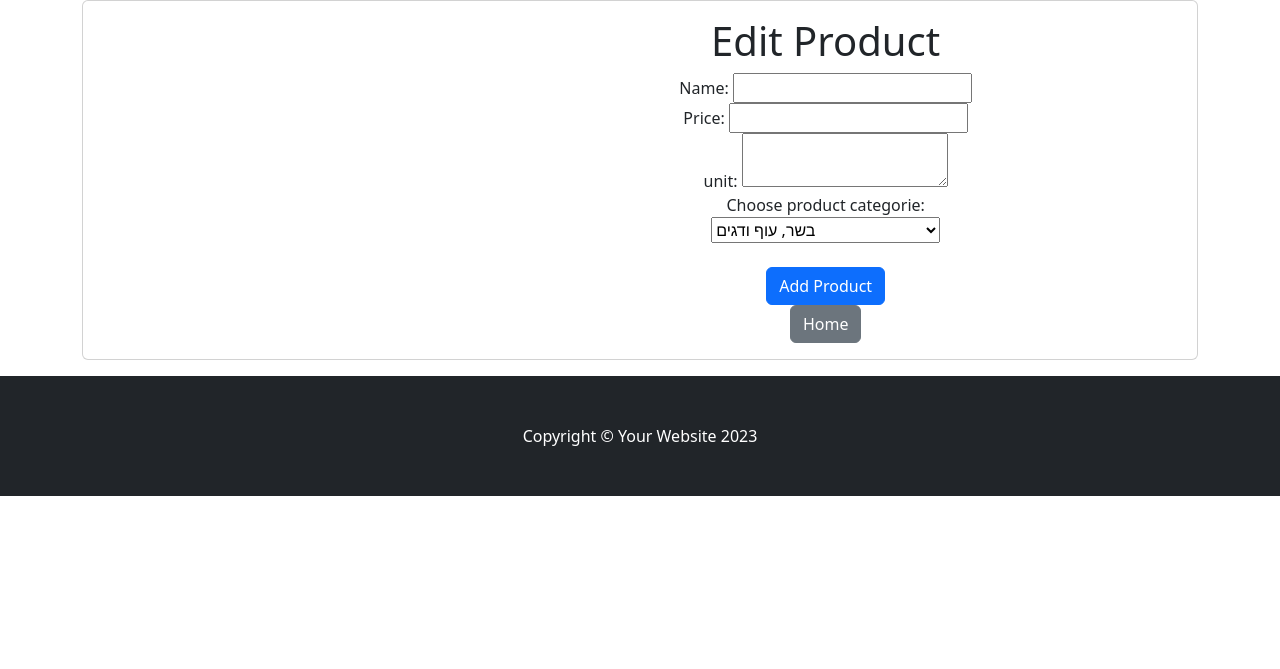
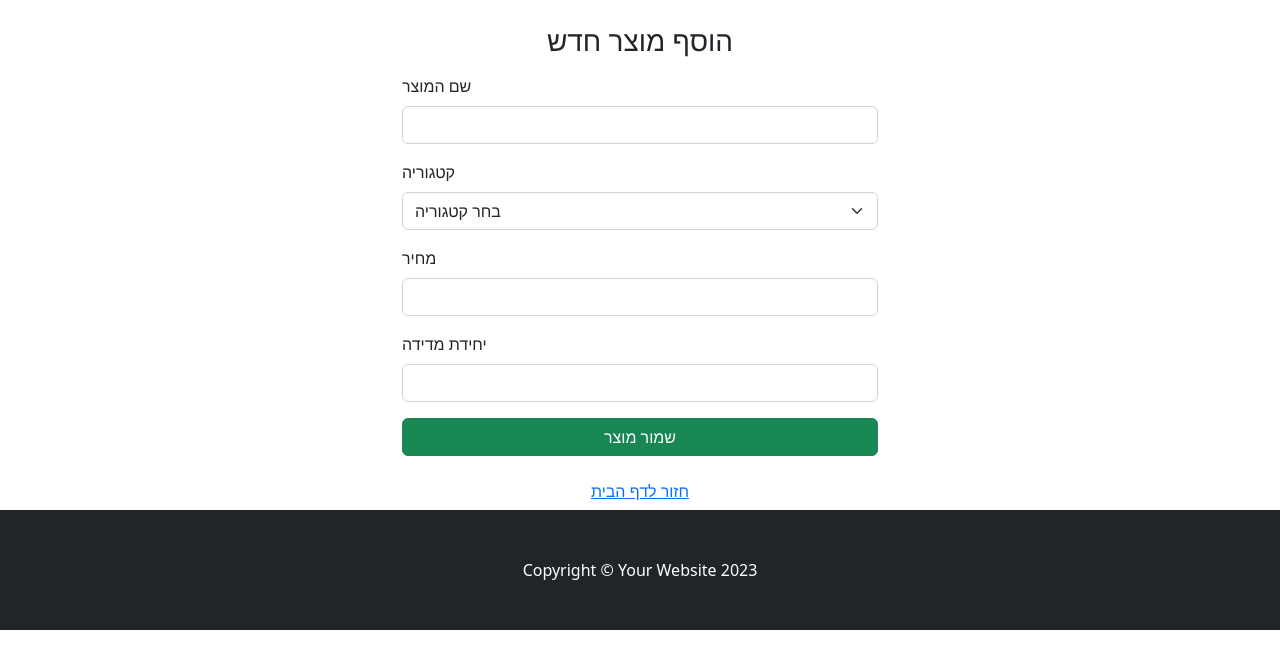
Before and after one commit to jimmyadda/MaLiknot, a Flask app: page /addproduct in a window 1280 px wide. Shown: the part 56-725 px from the top of the page. Run offline with Flask 3, Linux system fonts and the light colour scheme; data comes from the database, SQL or seed files in the repository; both versions use the stored data as it was after the commit; some libraries are stand-ins or nearby versions.

Commit message:
Add Product

```diff
--- a/app.py
+++ b/app.py
@@ -171,6 +171,7 @@
       price =  request.form['price']
       unit =  request.form['unit']
       sql= f"INSERT INTO products (name,price,unit,category_id) VALUES ('{item}', '{price}', '{unit}', '{category_id}');"
+      print(sql)
       ok = database_write(sql)
       print(ok)
       if ok == 1 :
--- a/templates/add_product.html
+++ b/templates/add_product.html
@@ -1,42 +1,52 @@
 {% extends 'base.html' %}
 
 {% block content %}
-<div class="container">
-                    <div class="card mb-3" >
-                        <div class="row g-0">
-                        <div class="col-md-4">
-                        </div>
-                        <div class="col-md-8">
-                            <div class="card-body">
-                        <center>
-                            <h1>Edit Product</h1>
-                            <form method="POST">
-                                <label for="name">Name:</label>
-                                <input type="text" id="name" name="name" value="" required><br>
+<div class="container mt-4" style="max-width: 500px;">
+    <h3 class="mb-3 text-center">הוסף מוצר חדש</h3>
 
-                                <label for="price">Price:</label>
-                                <input type="number" min="0" step="any" id="price" name="price" value="" required><br>
+    {% with messages = get_flashed_messages(with_categories=true) %}
+      {% if messages %}
+        {% for category, message in messages %}
+          <div class="alert alert-{{ category }} alert-dismissible fade show" role="alert">
+            {{ message }}
+            <button type="button" class="btn-close" data-bs-dismiss="alert" aria-label="Close"></button>
+          </div>
+        {% endfor %}
+      {% endif %}
+    {% endwith %}
 
-                                <label for="unit">unit:</label>
-                                <textarea id="unit" name="unit" required></textarea><br>
+    <form action="{{ url_for('product_add') }}" method="POST">
+      <div class="mb-3">
+        <label for="name" class="form-label">שם המוצר</label>
+        <input type="text" class="form-control" id="name" name="name" required>
+      </div>
 
-                                <label for="category">Choose product categorie:</label><br>
-                                <select name="category" id="category">
-                                  {%for category in categories%}
-                                  <option value= {{category.id}} >{{category.name}}</option>
-                                  {%endfor%}
-                                </select> <br>
+      <div class="mb-3">
+        <label for="category" class="form-label">קטגוריה</label>
+        <select class="form-select" id="category" name="category" required>
+          <option value="">בחר קטגוריה</option>
+          {% for cat in categories %}
+            <option value="{{ cat.id }}">{{ cat.name }}</option>
+          {% endfor %}
+        </select>
+      </div>
 
+      <div class="mb-3">
+        <label for="price" class="form-label">מחיר</label>
+        <input type="number" step="0.01" class="form-control" id="price" name="price">
+      </div>
 
-                                <br><button type="submit" class="btn btn-primary" >Add Product</button>
-                            </form>
-                            <a href="{{ url_for('index') }}" class="btn btn-secondary">Home</a>
-                        </center>
+      <div class="mb-3">
+        <label for="unit" class="form-label">יחידת מדידה</label>
+        <input type="text" class="form-control" id="unit" name="unit">
+      </div>
 
-                            </div>
-                        </div>
-                        </div>
-                    </div>
-</div>
+      <button type="submit" class="btn btn-success w-100">שמור מוצר</button>
+    </form>
+
+    <div class="text-center mt-3">
+      <a href="{{ url_for('index') }}" class="btn btn-link">חזור לדף הבית</a>
+    </div>
+  </div>
 
 {% endblock %}
```
Also changed, not shown: grocery_list.db, 1 other file.
